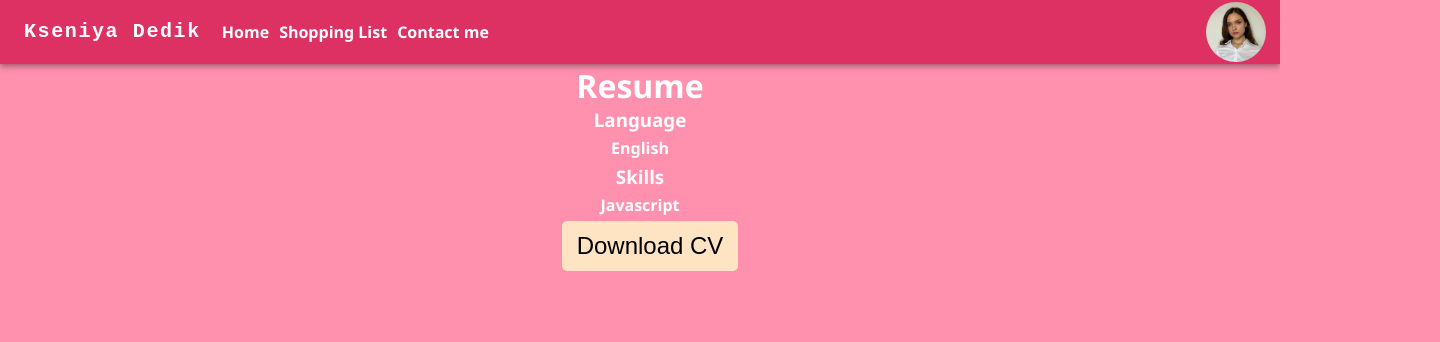
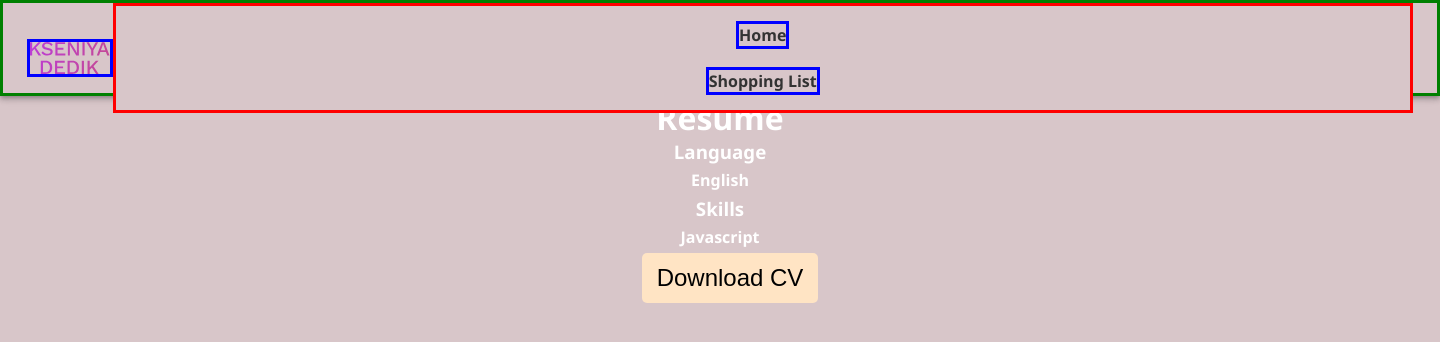
Before and after one commit to ksddk/presenting, a React (Create React App) app: page / in a window 1280 px wide. Shown: the top 342 px of the page, 1440 px wide, since content can reach past the window. Built offline with nearby package versions, Linux system fonts and the light colour scheme.

Commit message:
Added svg and prepare for styling

```diff
--- a/package.json
+++ b/package.json
@@ -49,7 +49,7 @@
   },
   "devDependencies": {
     "@types/uuid": "^9.0.2",
-    "eslint": "^8.1.0",
+    "eslint": "^7.32.0",
     "eslint-config-airbnb": "^19.0.4",
     "eslint-config-prettier": "^8.8.0",
     "eslint-plugin-import": "^2.27.5",
--- /dev/null
+++ b/src/Pages/NavBar.module.css
@@ -0,0 +1,24 @@
+.navbar {
+  width: 1440px;
+  height: 96px;
+}
+
+/* .linkContainer {
+  display: inline-flex;
+  padding: 10px 0px;
+  align-items: flex-start;
+  gap: 32px;
+}
+
+.link {
+  display: flex;
+  flex-direction: column;
+  align-items: center;
+  gap: 8px;
+  my: 5;
+  color: #333333;
+  display: block;
+  font-weight: 'bold';
+  margin: '5px';
+  text-decoration: 'none';
+} */
--- a/src/Pages/NavBar.tsx
+++ b/src/Pages/NavBar.tsx
@@ -4,8 +4,10 @@ import Box from '@mui/material/Box';
 import Toolbar from '@mui/material/Toolbar';
 import Typography from '@mui/material/Typography';
 import Container from '@mui/material/Container';
-import Avatar from '@mui/material/Avatar';
+// import Avatar from '@mui/material/Avatar';
 import { Link } from '@mui/material';
+import Title from './Title.svg';
+// import styles from './NavBar.module.css'
 
 const pages = [
   {
@@ -15,17 +17,20 @@ const pages = [
   {
     name: 'Shopping List',
     link: '/list'
-  },
-  {
-    name: 'Contact me',
-    link: '/contact'
   }
 ];
 
 function ResponsiveAppBar() {
   return (
     <AppBar position="static">
-      <Container maxWidth="xl" sx={{ backgroundColor: '#DE3163' }}>
+      <Container
+        maxWidth="xl"
+        sx={{
+          border: 'solid green',
+          backgroundColor: ' #d8c6c9',
+          width: '1440px',
+          height: '96px'
+        }}>
         <Toolbar disableGutters>
           <Typography
             variant="h6"
@@ -33,25 +38,40 @@ function ResponsiveAppBar() {
             component="a"
             href="/"
             sx={{
-              mr: 2,
-              display: { xs: 'none', md: 'flex' },
-              fontFamily: 'monospace',
-              fontWeight: 700,
-              letterSpacing: '.1rem',
-              color: 'inherit',
-              textDecoration: 'none'
+              border: 'solid blue',
+              width: '79.515px',
+              height: '32px'
+
+              // mr: 2,
+              // display: { xs: 'none', md: 'flex' },
+              // fontFamily: 'monospace',
+              // fontWeight: 700,
+              // letterSpacing: '.1rem',
+              // color: 'inherit',
+              // textDecoration: 'none'
             }}>
-            Kseniya Dedik
+            <img src={Title} alt="Kseniya Dedik" />
           </Typography>
 
-          <Box sx={{ flexGrow: 1, display: { xs: 'none', md: 'flex' } }}>
+          <Box
+            sx={{
+              border: 'solid red',
+              flexGrow: 1,
+              display: { xs: 'none', md: 'flex', backgroundColor: ' #d8c6c9' },
+              flexDirection: 'column',
+              alignItems: 'center',
+              padding: '10px 0px',
+              gap: '8px'
+            }}>
             {pages.map(({ name, link }) => (
               <Link
                 key={name}
                 href={link}
+                // className={styles.link}
                 sx={{
                   my: 5,
-                  color: 'white',
+                  border: 'solid blue',
+                  color: '#333333',
                   display: 'block',
                   fontWeight: 'bold',
                   margin: '5px',
@@ -61,7 +81,7 @@ function ResponsiveAppBar() {
               </Link>
             ))}
           </Box>
-          <Avatar alt="Ks" src="./ks_photo_cropped.jpg" sx={{ transform: 'scale(1.5)' }} />
+          {/* <Avatar alt="Ks" src="./ks_photo_cropped.jpg" sx={{ transform: 'scale(1.5)' }} /> */}
         </Toolbar>
       </Container>
     </AppBar>
--- a/src/index.css
+++ b/src/index.css
@@ -7,6 +7,10 @@ body {
   font-family: 'Segoe UI', 'Roboto', 'Oxygen', 'Ubuntu', 'Cantarell', 'Fira Sans', 'Droid Sans',
     'Helvetica Neue', sans-serif;
   color: white;
-  background-color: #ff91af;
+  background-color: #d8c6c9;
   text-align: center;
+  display: flex;
+  width: 1440px;
+  flex-direction: column;
+  align-items: center;
 }
--- a/src/index.tsx
+++ b/src/index.tsx
@@ -15,11 +15,11 @@ export default function App() {
         <Route path="/" element={<Layout />}>
           <Route index element={<Home />} />
           <Route path="list" element={<ShoppingListing />} />
-          <Route path="contact" element={<Contact />} />
           <Route path="*" element={<NoPage />} />
         </Route>
       </Routes>
     </BrowserRouter>
+
   );
 }
 
```
Also changed, not shown: react.app.d.ts (added, +10 -0 lines), tsconfig.json (+7 -7 lines), src/Pages/Title.svg (added), 1 other file (tests, documents, lock files or other folders).
